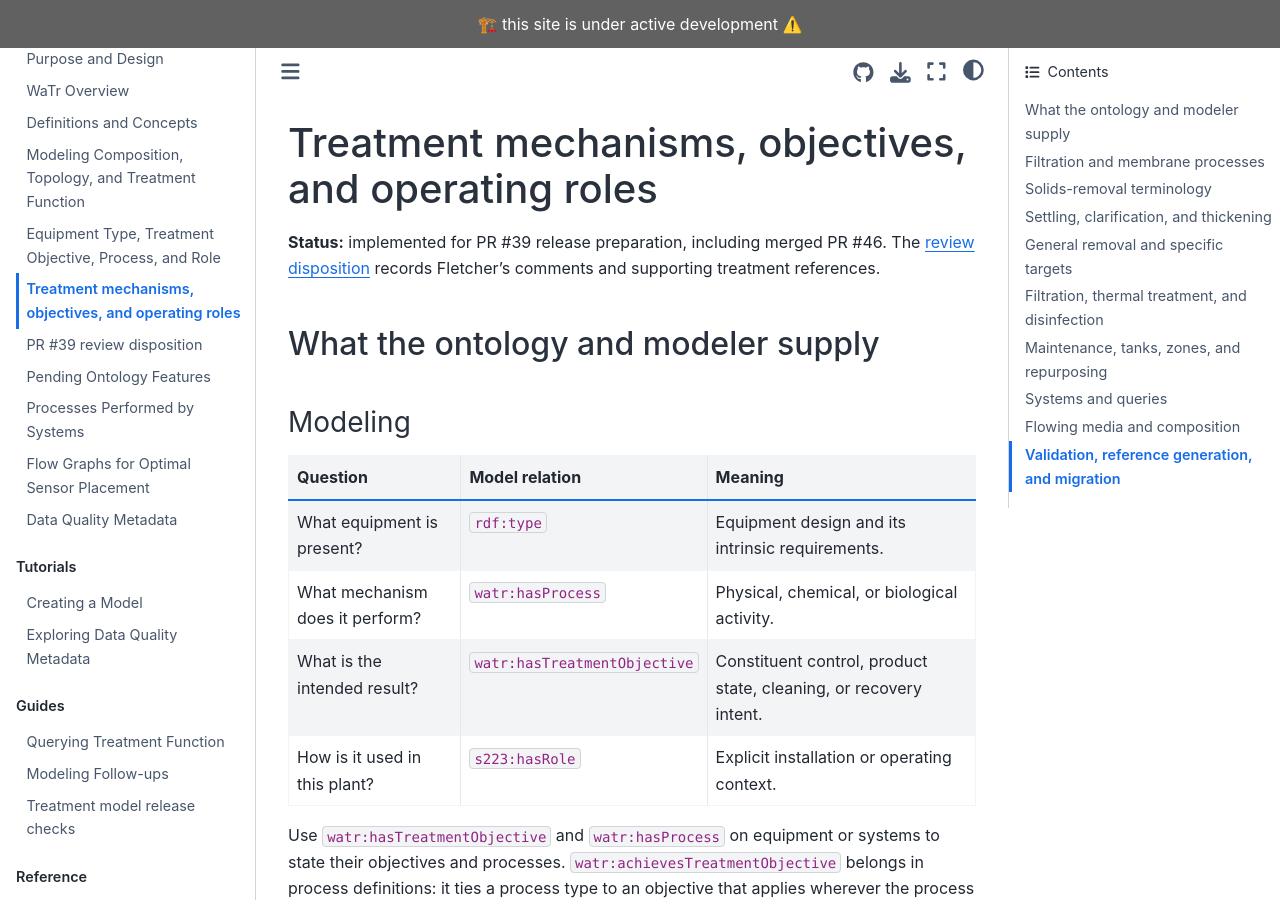
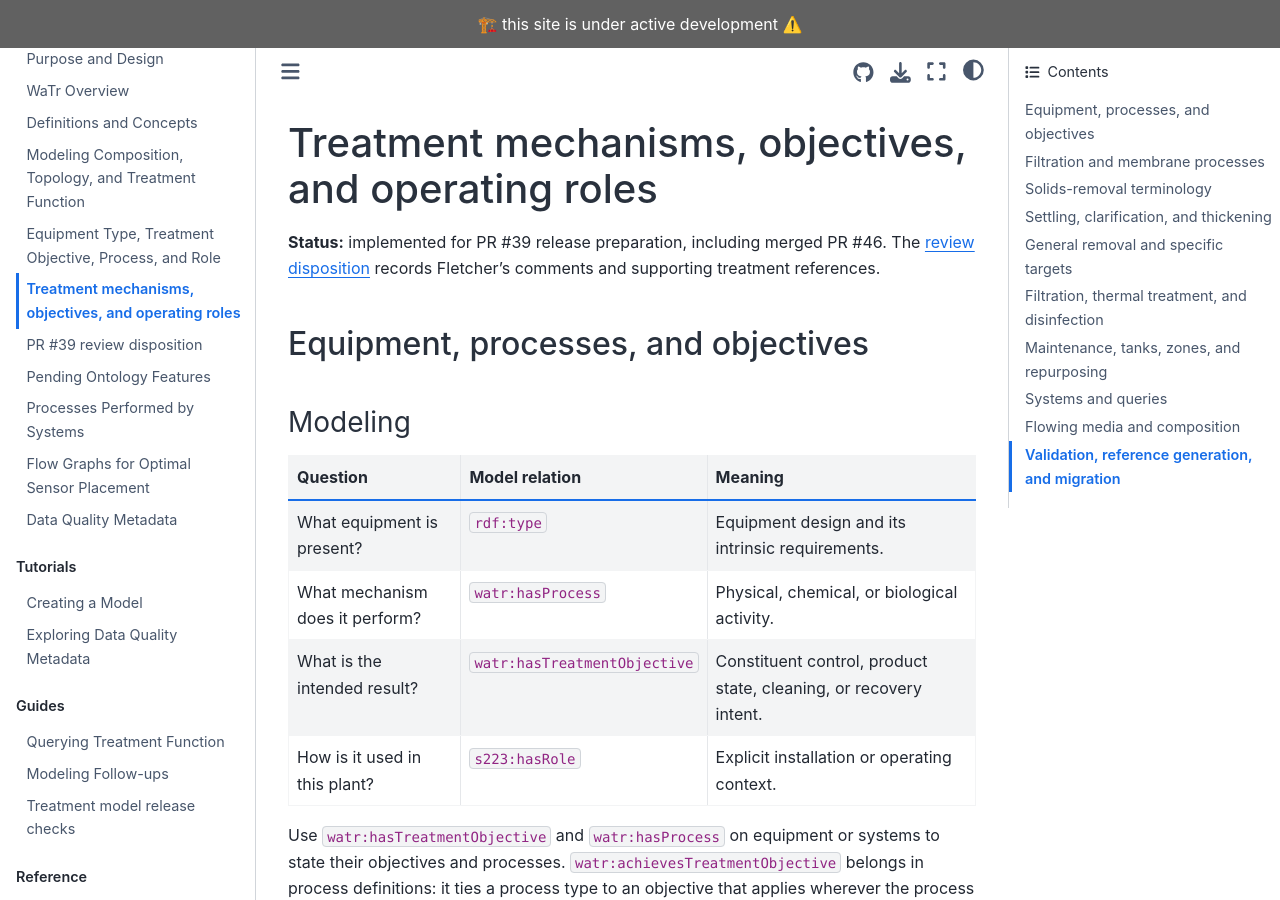
Before and after one commit to DataDrivenCPS/water-ontology, a Jupyter Book: the page built from docs/explanation/treatment_model_summary.md, in a window 1280 px wide and 900 px high. Built offline with Jupyter Book 1.0.4 settings and Sphinx 7.4.7 and the Sphinx Book theme 1.1.4, drawn with Linux system fonts in a browser that asks for light colours.

Commit message:
docs: rename first section of treatment model summary

```diff
--- a/docs/explanation/treatment_model_summary.md
+++ b/docs/explanation/treatment_model_summary.md
@@ -4,7 +4,7 @@
 The [review disposition](treatment_review.md) records Fletcher's comments and
 supporting treatment references.
 
-## What the ontology and modeler supply
+## Equipment, processes, and objectives
 
 ### Modeling
 
```
